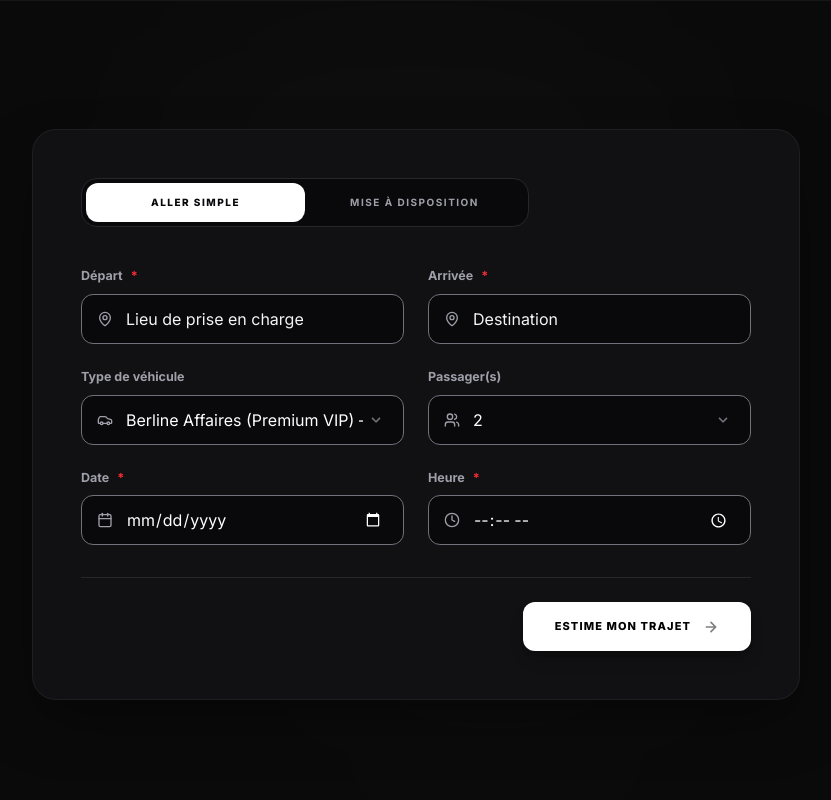
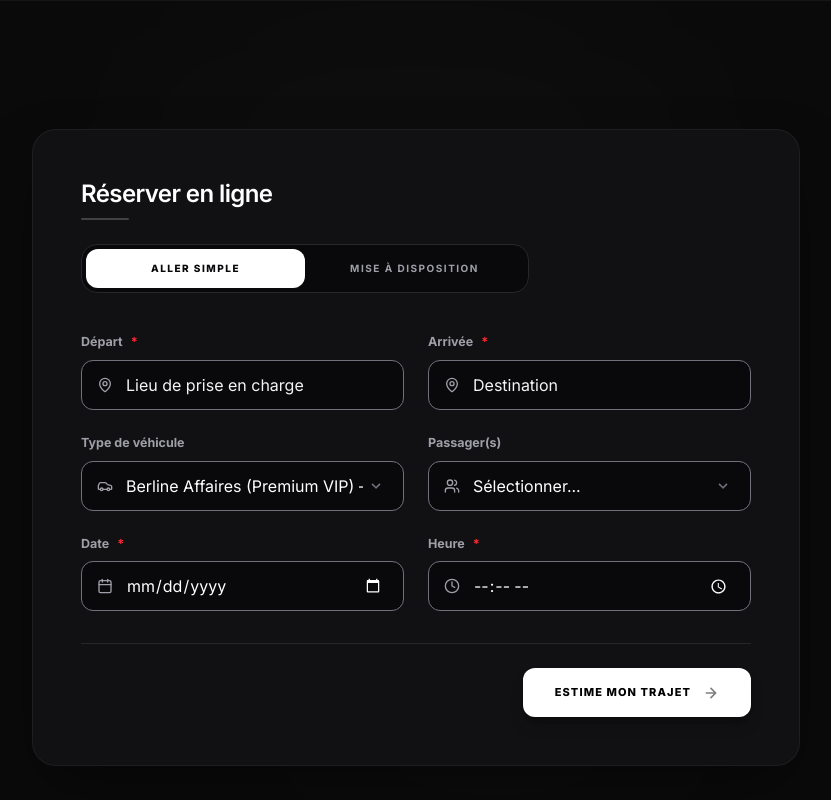
Before and after one commit to latelierdigitaldemande-cloud/Prestige-cab, a React (Vite) app: page / in a window 1280 px wide. Shown: the part 800-1600 px from the top of the page, without its empty margins (224-1055 px from the left). Built offline with nearby package versions, Linux system fonts and the light colour scheme.

Commit message:
feat(booking): allow empty passenger count
Update the booking form to make the passenger count optional, improving flexibility for users and handling unspecified values in the notification summary.

```diff
--- a/src/components/BookingForm.tsx
+++ b/src/components/BookingForm.tsx
@@ -132,7 +132,7 @@ const BookingForm = ({ lang }: BookingFormProps) => {
   const [date, setDate] = useState('');
   const [time, setTime] = useState('');
   const [vehicle, setVehicle] = useState<VehicleType>('business');
-  const [pax, setPax] = useState('2');
+  const [pax, setPax] = useState('');
   const [baggage, setBaggage] = useState('2');
 
   // Option States
@@ -192,7 +192,7 @@ ${destStr}
 ⏰ *Heure* : ${time || (lang === 'fr' ? 'Non renseigné' : 'Not provided')}
 
 🚗 *Véhicule* : ${vehicleName}
-👥 *Passagers* : ${pax} ${lang === 'fr' ? 'personne(s)' : 'pax'}
+👥 *Passagers* : ${pax ? `${pax} ${lang === 'fr' ? 'personne(s)' : 'pax'}` : (lang === 'fr' ? 'Non spécifié' : 'Not specified')}
 💼 *Bagages* : ${baggage} ${lang === 'fr' ? 'valise(s)' : 'bag(s)'}${bonusStr}
 
 👤 *Client* : ${name || (lang === 'fr' ? 'Non renseigné' : 'Not provided')}
@@ -219,7 +219,7 @@ ${destStr}
       <div className="absolute top-0 left-1/4 w-[40rem] h-[25rem] bg-white/[0.02] rounded-full blur-[120px] pointer-events-none" />
       <div className="absolute bottom-0 right-1/4 w-[30rem] h-[20rem] bg-white/[0.01] rounded-full blur-[100px] pointer-events-none" />
 
-      <div className="max-w-4xl mx-auto px-4 sm:px-5 md:px-6 relative z-10">
+      <div className="max-w-4xl mx-auto px-2 sm:px-3 md:px-4 lg:px-8 relative z-10">
 
         {/* Centered layout on desktop (PC) */}
         <div className="max-w-3xl mx-auto relative z-10">
@@ -230,7 +230,7 @@ ${destStr}
             whileInView={{ opacity: 1, y: 0 }}
             viewport={{ once: true }}
             transition={{ duration: 1 }}
-            className="bg-[#111113] border border-zinc-800/60 rounded-3xl p-6 sm:p-10 md:p-12 shadow-[0_25px_60px_-15px_rgba(0,0,0,0.5)] overflow-hidden relative text-white"
+            className="bg-[#111113] border border-zinc-800/60 rounded-3xl px-3 sm:px-5 md:px-6 lg:px-12 py-6 sm:py-10 lg:py-12 shadow-[0_25px_60px_-15px_rgba(0,0,0,0.5)] overflow-hidden relative text-white"
           >
             <div className="space-y-8">
               {step === 1 && (
@@ -240,6 +240,14 @@ ${destStr}
                   transition={{ duration: 0.35 }}
                   className="space-y-8"
                 >
+                  {/* Title "Réserver en ligne" in elegant size */}
+                  <div className="text-center sm:text-left mb-6">
+                    <h2 className="text-xl sm:text-2xl font-semibold tracking-tight text-white">
+                      {lang === 'fr' ? 'Réserver en ligne' : 'Book Online'}
+                    </h2>
+                    <div className="h-[2px] w-12 bg-white/20 mt-2 rounded mx-auto sm:mx-0" />
+                  </div>
+
                   {/* Elegant Tab Segment Controls */}
                   <div className="relative flex p-1 bg-zinc-950 border border-zinc-800 rounded-2xl mb-10 max-w-md mx-auto sm:mx-0">
                     <button
@@ -382,8 +390,12 @@ ${destStr}
                           <select
                             value={pax}
                             onChange={(e) => setPax(e.target.value)}
+                            required
                             className="w-full bg-zinc-950 hover:bg-zinc-900 focus:bg-zinc-950 border border-zinc-500 focus:border-white rounded-xl pl-11 pr-10 py-3 text-base text-white transition-all font-normal focus:outline-none appearance-none focus:ring-1 focus:ring-white"
                           >
+                            <option value="" disabled className="bg-zinc-900 text-zinc-500">
+                              {lang === 'fr' ? 'Sélectionner...' : 'Select...'}
+                            </option>
                             {paxOptions.map((n) => (
                               <option key={n} value={n} className="bg-zinc-900 text-white">
                                 {n}
```
